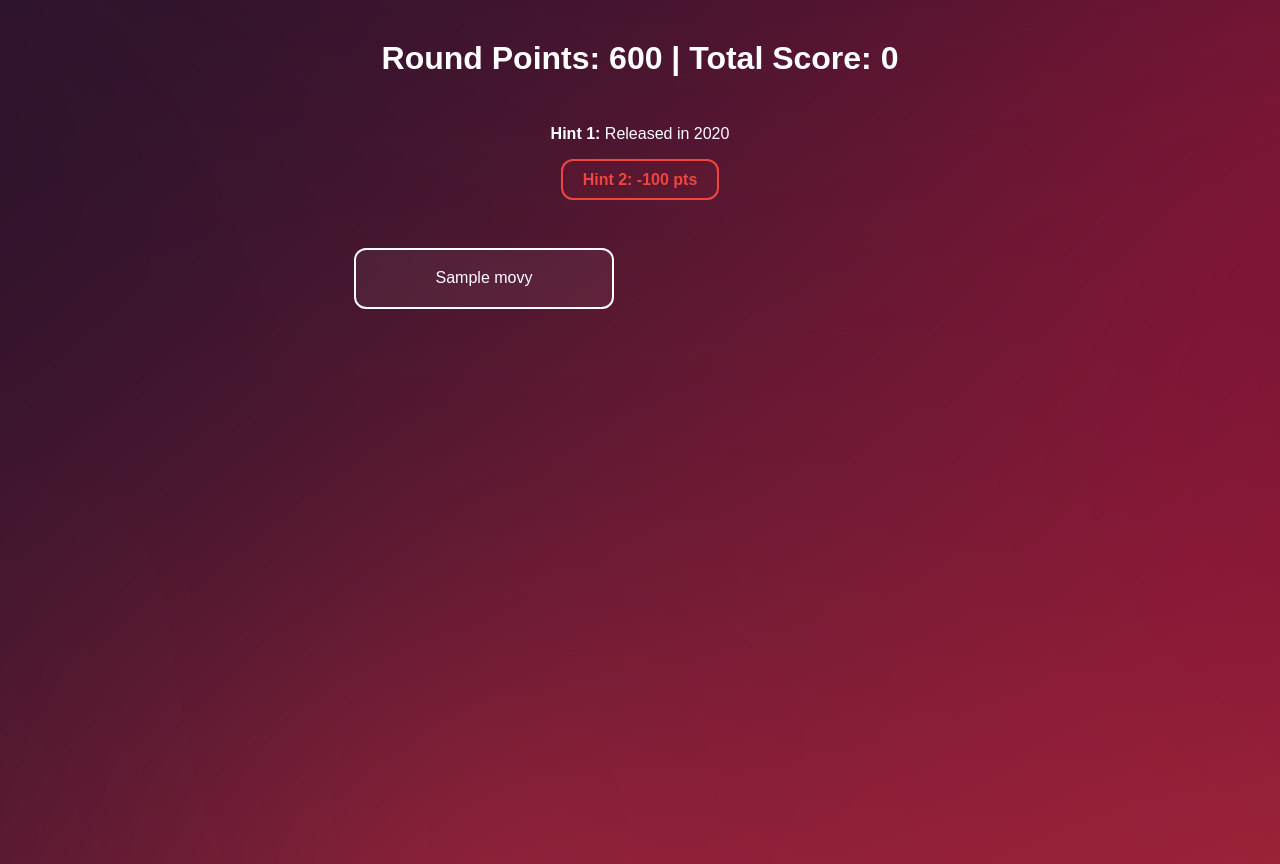
After one commit to Alfemil99/IMDBQuiz, a Flask app: page /game in a window 1280 px wide. The commit adds this page. Run offline with Flask 3, Linux system fonts and the light colour scheme; tables that the repository leaves empty hold one stand-in row (values such as "Sample post").

Commit message:
GAME v.2

```diff
--- /dev/null
+++ b/app/game.py
@@ -0,0 +1,46 @@
+import random
+from app.models import Movie
+from app import db
+
+def _pick_four_movies():
+    """
+    Vælger én korrekt film og tre tilfældige forkerte.
+    """
+    total = db.session.query(Movie).count()
+    correct = db.session.query(Movie).offset(random.randrange(total)).first()
+
+    wrong = (
+        db.session.query(Movie)
+        .filter(Movie.id != correct.id)
+        .order_by(db.func.random())
+        .limit(3)
+        .all()
+    )
+
+    return correct, wrong
+
+def _generate_hints(movie: Movie) -> list[str]:
+    """
+    Returnerer 5 hints baseret på filmen.
+    """
+    return [
+        f"Released in {movie.year}",
+        f"IMDB Rating {movie.imdb_rating}",
+        f"Top-billed actor: {movie.star1}",
+        f"Director: {movie.director}",
+        f"Genre: {movie.genre}",
+    ]
+
+def get_round_data():
+    """
+    Returnerer data for en runde – kun JSON-venligt!
+    """
+    correct, wrongs = _pick_four_movies()
+    options = wrongs + [correct]
+    random.shuffle(options)
+
+    return {
+        "correct_id": correct.id,
+        "hints": _generate_hints(correct),
+        "option_ids": [m.id for m in options]
+    }
--- a/app/routes.py
+++ b/app/routes.py
@@ -1,4 +1,6 @@
-from flask import Blueprint, render_template
+from flask import Blueprint, render_template, session, request, redirect, url_for
+from app.models import Movie
+from app.game import get_round_data
 
 main = Blueprint("main", __name__)
 
@@ -6,10 +8,90 @@ main = Blueprint("main", __name__)
 def index():
     return render_template("index.html")
 
-from flask import render_template
-from app.models import Movie
 
 @main.route("/movies")
 def movie_list():
     movies = Movie.query.limit(20).all()
     return render_template("movies.html", movies=movies)
+
+
+@main.route("/game")
+def game():
+    if "round" not in session or "round_score" not in session:
+        session["round"] = get_round_data()
+        session["hints_shown"] = 1        # første hint vises gratis
+        session["round_score"] = 600
+
+    round_data = session["round"]
+    movie_ids = round_data["option_ids"]
+    options = Movie.query.filter(Movie.id.in_(movie_ids)).all()
+    options.sort(key=lambda m: movie_ids.index(m.id))
+
+    return render_template("game.html",
+                           round=round_data,
+                           hints_shown=session.get("hints_shown", 1),
+                           round_score=session.get("round_score", 600),
+                           score=session.get("score", 0),
+                           options=options)
+
+
+@main.route("/reveal_hint")
+def reveal_hint():
+    if session.get("hints_shown", 1) < 5:
+        session["round_score"] = session.get("round_score", 600) - 100
+        session["hints_shown"] += 1
+    return redirect(url_for("main.game"))
+
+
+@main.route("/guess/<int:movie_id>")
+def guess(movie_id):
+    round_data = session.get("round")
+    if not round_data:
+        return redirect(url_for("main.game"))
+
+    guess_correct = movie_id == round_data["correct_id"]
+
+    if guess_correct:
+        session["score"] = session.get("score", 0) + session.get("round_score", 0)
+        session["result"] = "correct"
+    else:
+        session["result"] = "wrong"
+
+    session["last_round"] = round_data
+    session["last_guess"] = movie_id
+
+    return redirect(url_for("main.result"))
+
+
+@main.route("/result")
+def result():
+    round_data = session.get("last_round")
+    guess_id = session.get("last_guess")
+    result = session.get("result")
+    score = session.get("score", 0)
+
+    if not round_data or guess_id is None:
+        return redirect(url_for("main.game"))
+
+    movie_ids = round_data["option_ids"]
+    options = Movie.query.filter(Movie.id.in_(movie_ids)).all()
+    options.sort(key=lambda m: movie_ids.index(m.id))
+    guessed_movie = next((m for m in options if m.id == guess_id), None)
+    correct_movie = next((m for m in options if m.id == round_data["correct_id"]), None)
+
+    if result == "wrong":
+        final_score = score
+        session.clear()
+        return render_template("gameover.html", score=final_score, correct_movie=correct_movie)
+
+    # hvis korrekt → nulstil kun rundedata
+    session.pop("round", None)
+    session.pop("hints_shown", None)
+    session.pop("round_score", None)
+    session.pop("last_round", None)
+    session.pop("last_guess", None)
+    session.pop("result", None)
+
+    return render_template("result.html",
+                           result=result,
+                           correct_movie=correct_movie)
--- a/app/static/style.css
+++ b/app/static/style.css
@@ -1,6 +1,135 @@
 body {
-    background-color: #f0f0f0;
-    font-family: sans-serif;
-    text-align: center;
-    margin-top: 100px;
+  margin: 0;
+  font-family: sans-serif;
+  color: white;
+  min-height: 100vh;
+  overflow-x: hidden;
+  position: relative;
+  background-color: #2d132c;
 }
+
+/* Animeret baggrund */
+.animated-bg {
+  position: fixed;
+  top: 0;
+  left: 0;
+  width: 200%;
+  height: 200%;
+  background: radial-gradient(circle at 20% 30%, #2d132c 0%, transparent 50%),
+              radial-gradient(circle at 70% 40%, #801336 0%, transparent 50%),
+              radial-gradient(circle at 40% 70%, #c72c41 0%, transparent 50%),
+              radial-gradient(circle at 80% 80%, #ee4540 0%, transparent 50%);
+  animation: moveBackground 20s ease-in-out infinite alternate;
+  filter: blur(80px);
+  z-index: -1;
+}
+
+/* Animation */
+@keyframes moveBackground {
+  0% {
+    transform: translate(0, 0) scale(1);
+  }
+  50% {
+    transform: translate(-25%, -25%) scale(1.2);
+  }
+  100% {
+    transform: translate(-10%, -30%) scale(1.1);
+  }
+}
+
+.card {
+  background-color: rgba(255, 255, 255, 0.05);
+  border: 2px solid #fff;
+  border-radius: 16px;
+  padding: 2rem;
+  width: 90%;
+  max-width: 400px;
+  margin: 6rem auto;
+  text-align: center;
+  color: white;
+  backdrop-filter: blur(10px);
+  box-shadow: 0 0 20px rgba(0, 0, 0, 0.3);
+}
+
+.poster {
+  width: 50%;
+  max-width: 250px;
+  margin-top: 1rem;
+  border-radius: 8px;
+}
+
+.hint-btn {
+  display: inline-block;
+  margin-top: 1rem;
+  padding: 0.6rem 1.2rem;
+  font-weight: bold;
+  border: 2px solid #ee4540;
+  border-radius: 12px;
+  color: #ee4540;
+  background-color: rgba(238, 69, 64, 0.05);
+  cursor: pointer;
+  text-decoration: none;
+  transition: all 0.2s ease;
+}
+
+.hint-btn:hover {
+  background-color: rgba(238, 69, 64, 0.15);
+  transform: scale(1.03);
+}
+
+.movie-btn {
+  width: 45%;
+  padding: 1.5rem 1rem;
+  border: 2px solid white;
+  border-radius: 12px;
+  cursor: pointer;
+  font-size: 1.1rem;
+  background-color: rgba(255, 255, 255, 0.05); /* semi-transparent */
+  text-decoration: none;
+  color: white;
+  transition: all 0.2s ease;
+}
+
+.movie-btn:hover {
+  background-color: rgba(255, 255, 255, 0.15); /* darker on hover */
+  transform: scale(1.02);
+}
+
+.logo {
+  width: 150px;
+  color: white; /* affects the fill! */
+  display: block;
+  margin: 0 auto 2rem;
+}
+
+.options {
+  display: grid;
+  grid-template-columns: repeat(2, 1fr); /* Always 2 columns */
+  gap: 1rem;
+  max-width: 600px;
+  margin: 2rem auto;
+  justify-items: center;
+}
+
+@media (max-width: 600px) {
+  .options {
+    grid-template-columns: 1fr; /* 1 button per row */
+    gap: 1rem;
+  }
+
+  .movie-btn {
+    font-size: 1rem;
+    width: 90%;
+    padding: 1rem 1rem;
+  }
+
+  .hint-btn {
+    font-size: 1rem;
+    padding: 0.8rem 1.2rem;
+  }
+
+  .logo {
+    width: 120px;
+    margin-bottom: 1rem;
+  }
+}
--- /dev/null
+++ b/app/templates/game.html
@@ -0,0 +1,108 @@
+<!DOCTYPE html>
+<html>
+<link rel="stylesheet" href="{{ url_for('static', filename='style.css') }}">
+<meta name="viewport" content="width=device-width, initial-scale=1.0">
+
+<head>
+  <meta charset="UTF-8">
+  <title>IMDb Guessing Game</title>
+  <style>
+    body {
+      font-family: sans-serif;
+      background: #2d132c;
+      text-align: center;
+      margin: 0;
+      padding: 2rem;
+    }
+
+    h1 {
+      margin-top: 0.5rem;
+    }
+
+    .hint-box {
+      padding: 1rem;
+      margin: 2rem auto;
+      width: 60%;
+    }
+
+    .hint-btn {
+  display: inline-block;
+  margin-top: 1rem;
+  padding: 0.6rem 1.2rem;
+  font-weight: bold;
+  border: 2px solid #ee4540;
+  border-radius: 12px;
+  color: #ee4540;
+  background-color: rgba(238, 69, 64, 0.05); /* transparent red tint */
+  cursor: pointer;
+  text-decoration: none;
+  transition: all 0.2s ease;
+}
+
+.hint-btn:hover {
+  background-color: rgba(238, 69, 64, 0.15); /* darker on hover */
+  transform: scale(1.03);
+}
+
+.options {
+  display: grid;
+  grid-template-columns: repeat(2, 1fr); /* desktop */
+  gap: 1.5rem;
+  max-width: 600px;
+  margin: 2rem auto;
+  padding: 0 1rem;
+  justify-items: center;
+}
+
+.movie-btn {
+  width: 100%;
+  max-width: 260px;
+  padding: 1.2rem 1rem;
+  border: 2px solid white;
+  border-radius: 12px;
+  background-color: rgba(255, 255, 255, 0.05);
+  color: white;
+  font-size: 1rem;
+  text-align: center;
+  text-decoration: none;
+  cursor: pointer;
+  transition: all 0.2s ease;
+  box-sizing: border-box;
+}
+
+.movie-btn:hover {
+  background-color: rgba(255, 255, 255, 0.15);
+  transform: scale(1.03);
+}
+
+  </style>
+</head>
+<body>
+  <div class="animated-bg"></div>
+  <!-- LOGO placeres centralt -->
+  <!-- <img src="{{ url_for('static', filename='logo.png') }}" alt="Logo" class="logo"> -->
+
+  <h1>Round Points: {{ round_score }} | Total Score: {{ score }}</h1>
+
+  <div class="hint-box">
+    {% for i in range(hints_shown) %}
+      <div><strong>Hint {{ i+1 }}:</strong> {{ round['hints'][i] }}</div>
+    {% endfor %}
+
+    {% if hints_shown < 5 %}
+      <a class="hint-btn" href="{{ url_for('main.reveal_hint') }}">
+        Hint {{ hints_shown+1 }} <span style="float:right;">: -100 pts</span>
+      </a>
+    {% endif %}
+  </div>
+
+  <div class="options">
+    {% for option in options %}
+      <a class="movie-btn" href="{{ url_for('main.guess', movie_id=option.id) }}">
+        {{ option.title }}
+      </a>
+    {% endfor %}
+  </div>
+
+</body>
+</html>
--- a/import_csv.py
+++ b/import_csv.py
@@ -41,4 +41,4 @@ df["imdb_rating"] = pd.to_numeric(df["imdb_rating"], errors="coerce")
 # Upload to database (append only)
 df.to_sql("movies", engine, if_exists="append", index=False)
 
-print("✅ CSV data successfully added to movies table.")
+print("CSV data added to movies table.")
```
Also changed, not shown: app/__init__.py (+7 -1 lines), app/templates/gameover.html (added, +24 -0 lines), app/templates/result.html (added, +31 -0 lines), config.py (+4 -5 lines), app/static/LOGO.png (added), app/static/logo.svg (added), app/static/logo_cleaned.svg (added).
